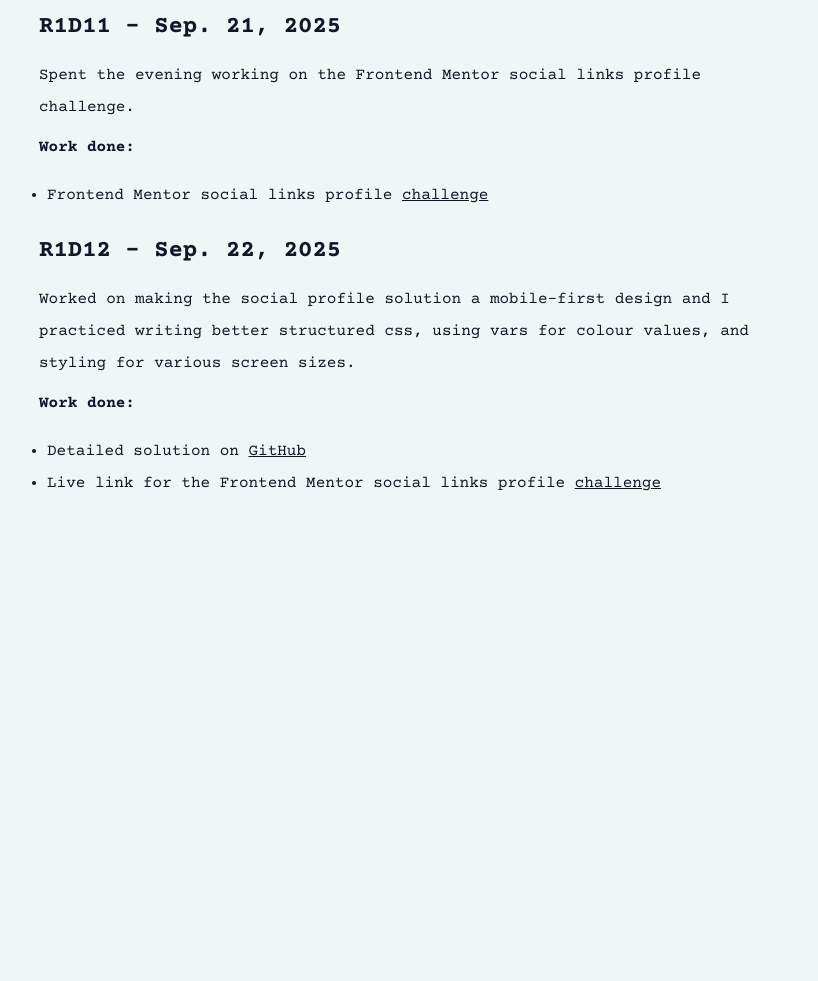
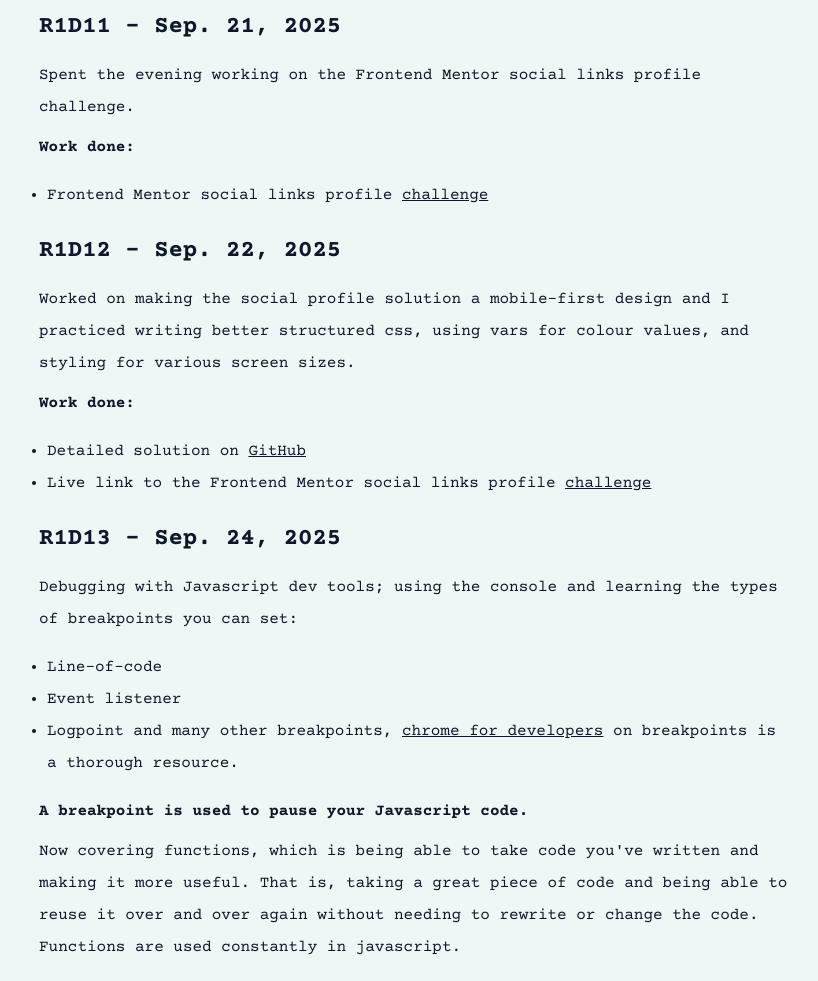
Before and after one commit to odunlemi/r-logs, a plain HTML site: page site/index.html in a window 1280 px wide. Shown: the part 6159-7140 px from the top of the page, without its empty margins (221-1039 px from the left). Before the commit the page ends 6684 px from the top, so only its background shows below. Drawn offline with nearby package versions, Linux system fonts and the light colour scheme.

Commit message:
update: r1-log for R1D13 - Sep. 24, 2025

```diff
--- a/site/index.html
+++ b/site/index.html
@@ -202,8 +202,23 @@
             <p><span class="highlight">Work done:</span></p>
             <ul>
                 <li>Detailed solution on <a href="https://github.com/odunlemi/social-links-profile">GitHub</a></li>
-                <li>Live link for the Frontend Mentor social links profile <a href="https://odunlemi.github.io/social-links-profile/">challenge</a></li>
+                <li>Live link to the Frontend Mentor social links profile <a href="https://odunlemi.github.io/social-links-profile/">challenge</a></li>
             </ul>
+        </div>
+
+        <div class="log">
+            <h2>R1D13 - Sep. 24, 2025</h2>
+
+            <p>Debugging with Javascript dev tools; using the console and learning the types of breakpoints you can set:</p>
+            <ul>
+                <li>Line-of-code</li>
+                <li>Event listener</li>
+                <li>Logpoint and many other breakpoints, <a href="https://developer.chrome.com/docs/devtools/javascript/breakpoints/">chrome for developers</a> on breakpoints is a thorough resource.</li>
+            </ul>
+
+            <p><span class="highlight">A breakpoint is used to pause your Javascript code.</span></p>
+
+            <p>Now covering functions, which is being able to take code you've written and making it more useful. That is, taking a great piece of code and being able to reuse it over and over again without needing to rewrite or change the code. Functions are used constantly in javascript.</p>
         </div>
     </div>
 </body>
```
Also changed, not shown: site/linked-resources.html (+2 -0 lines), 2 other files.
